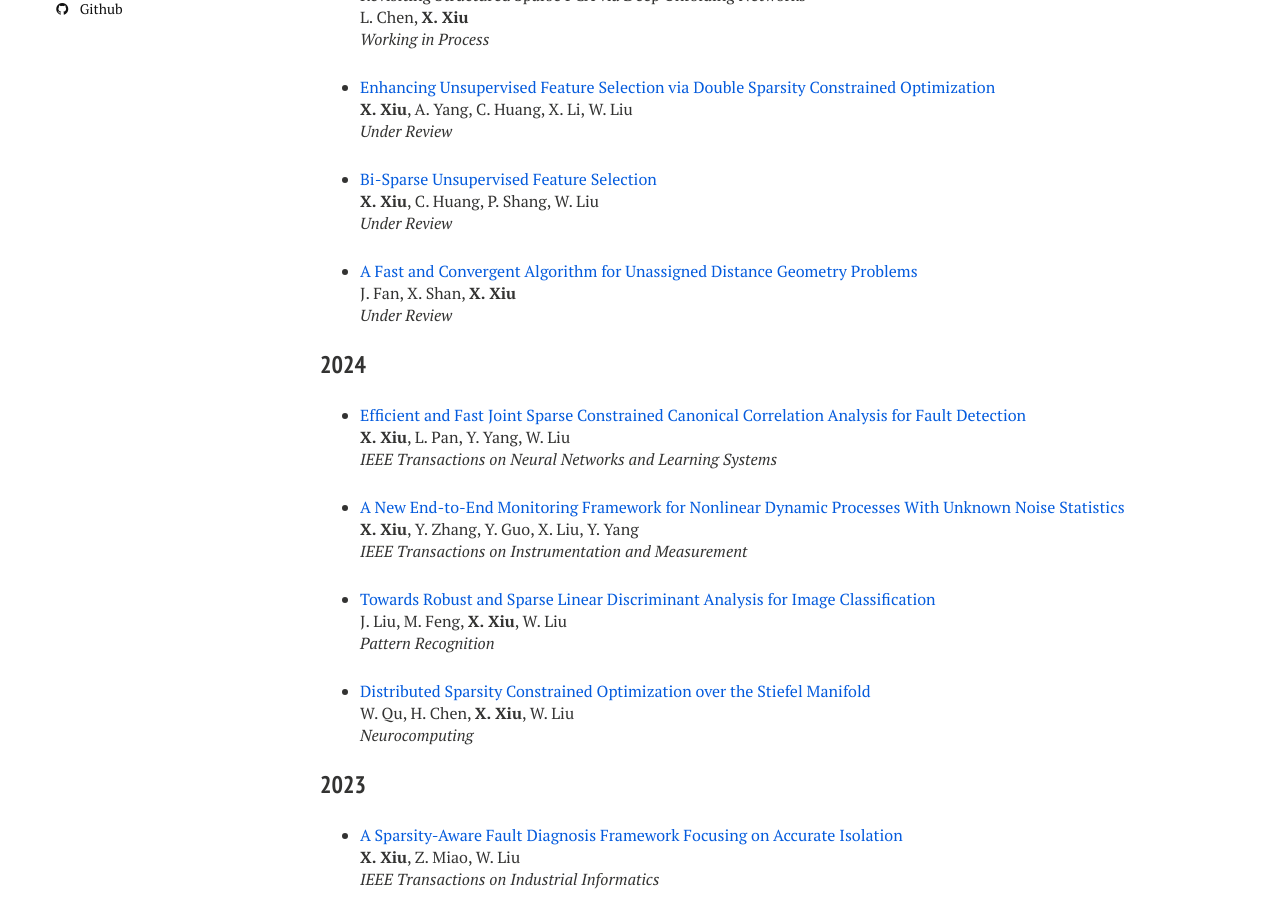
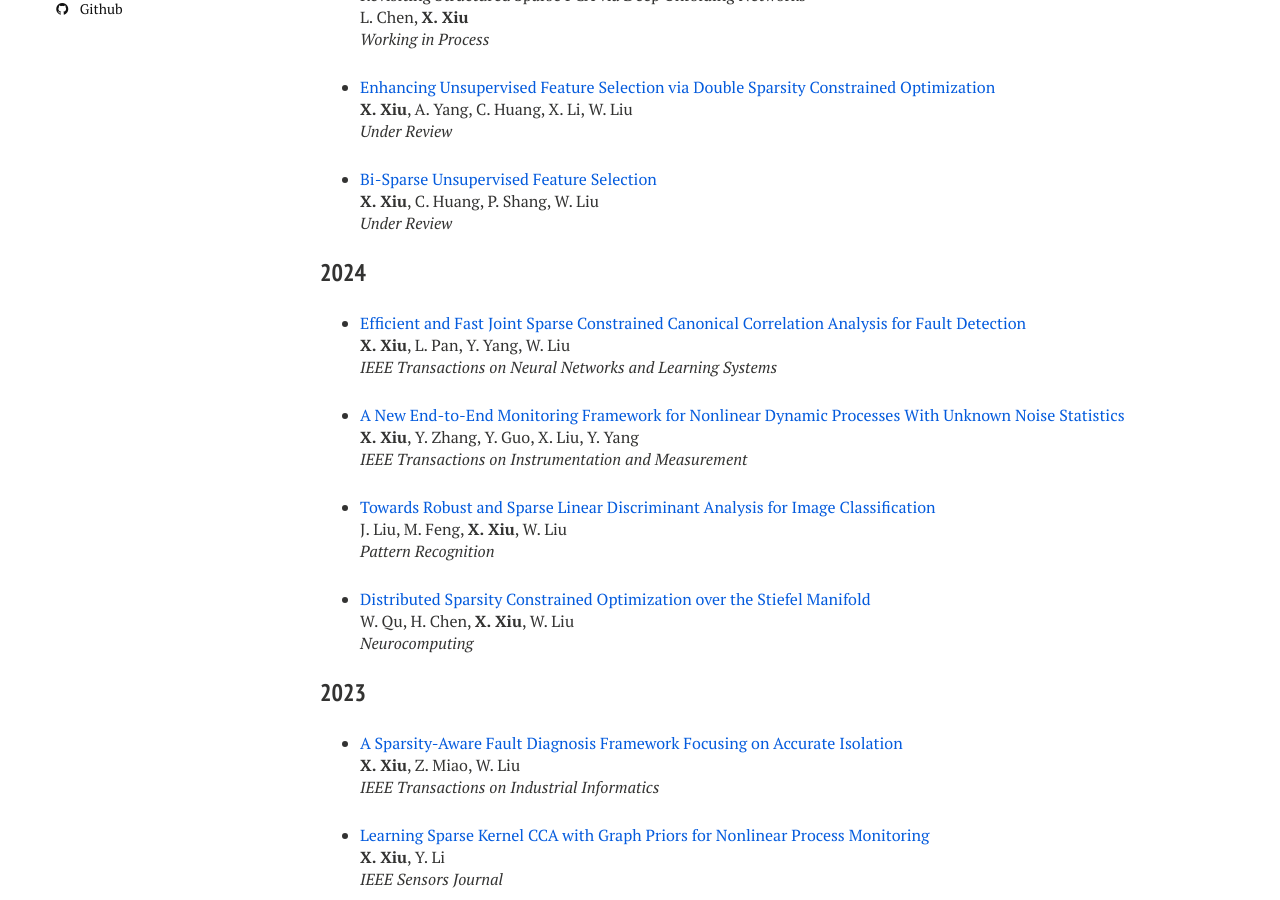
Before and after one commit to xianchaoxiu/xianchaoxiu.github.io, a Jekyll site: the page built from publication/index.md, in a window 1280 px wide and 900 px high, scrolled down 376 px. Built offline with Jekyll 4.4.1, drawn with Linux system fonts in a browser that asks for light colours; nearby versions of some CDN libraries.

Commit message:
Update index.md

```diff
--- a/publication/index.md
+++ b/publication/index.md
@@ -35,10 +35,6 @@ L. Chen, <b>X. Xiu</b> <br>
 <b>X. Xiu</b>, C. Huang, P. Shang, W. Liu<br>
 <i>Under Review</i><br>
 
-
-* <a href="https://arxiv.org/abs/2502.02280" class="textlink" target="_blank"> A Fast and Convergent Algorithm for Unassigned Distance Geometry Problems </a><br>
-J. Fan, X. Shan, <b>X. Xiu</b><br>
-<i>Under Review</i><br>
 
 
 
```
